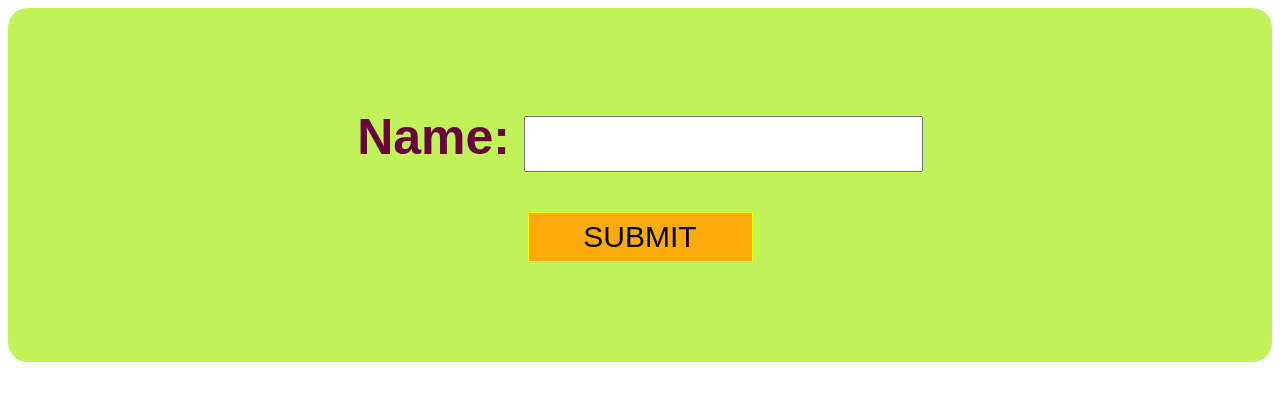
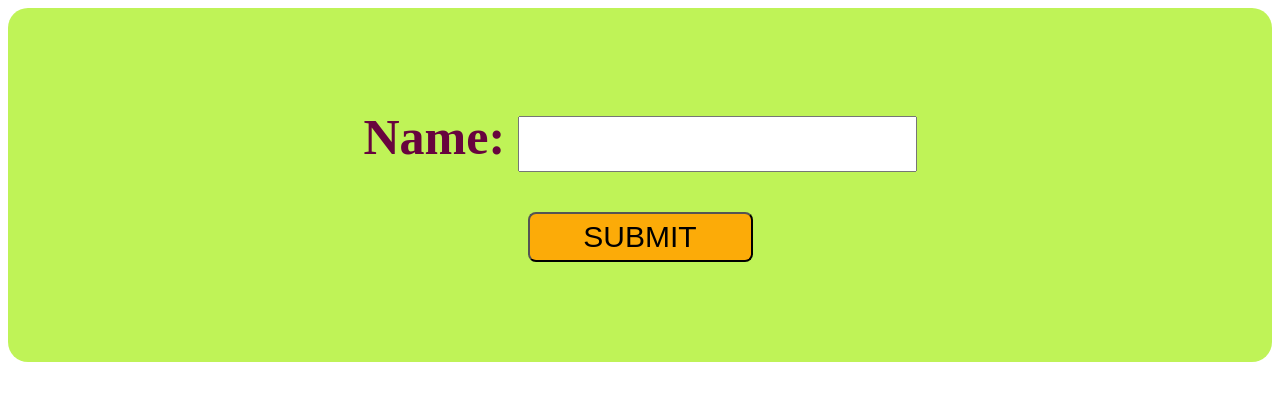
Before and after one commit to Bhavna-code-alt/timeToFillForm, a plain HTML site: page index.html in a window 1280 px wide. Drawn offline with Linux system fonts and the light colour scheme.

Commit message:
second commit

```diff
--- a/index.html
+++ b/index.html
@@ -6,7 +6,7 @@
     <title>Time To Fill The Form!</title>
     <style>
         form {
-            font-family : Arial;
+            font-family : 'Times New Roman', Times, serif;
             background-color : rgba(175, 240, 46, 0.799);
             padding : 100px;
             border-radius : 20px;
@@ -28,7 +28,8 @@
             background-color : rgb(252, 171, 8);
             width : 225px;
             height : 50px;
-            border : 1px solid yellow;
+            border : 5px dotted dashed red;
+            border-radius: 8px;
             font-size: 30px;
         }
     </style>
--- a/style.css
+++ b/style.css
@@ -1,6 +1,6 @@
 
 body {
-    font-family: sans-serif;
+    font-family: 'Times New Roman', Times, serif;
     -webkit-font-smoothing: auto;
     -moz-font-smoothing: auto;
     -moz-osx-font-smoothing: grayscale;
```
